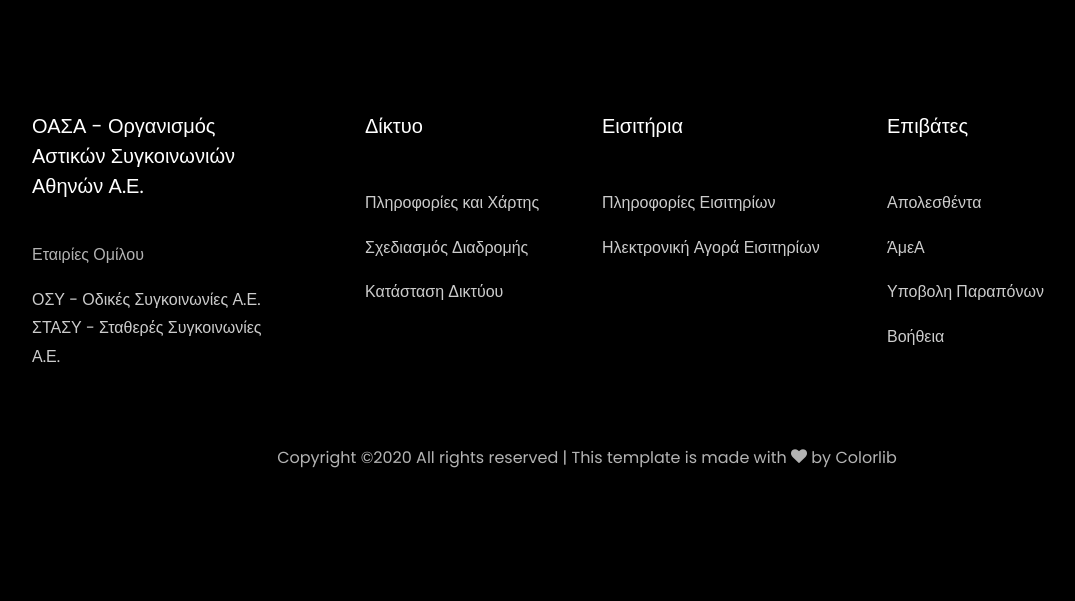
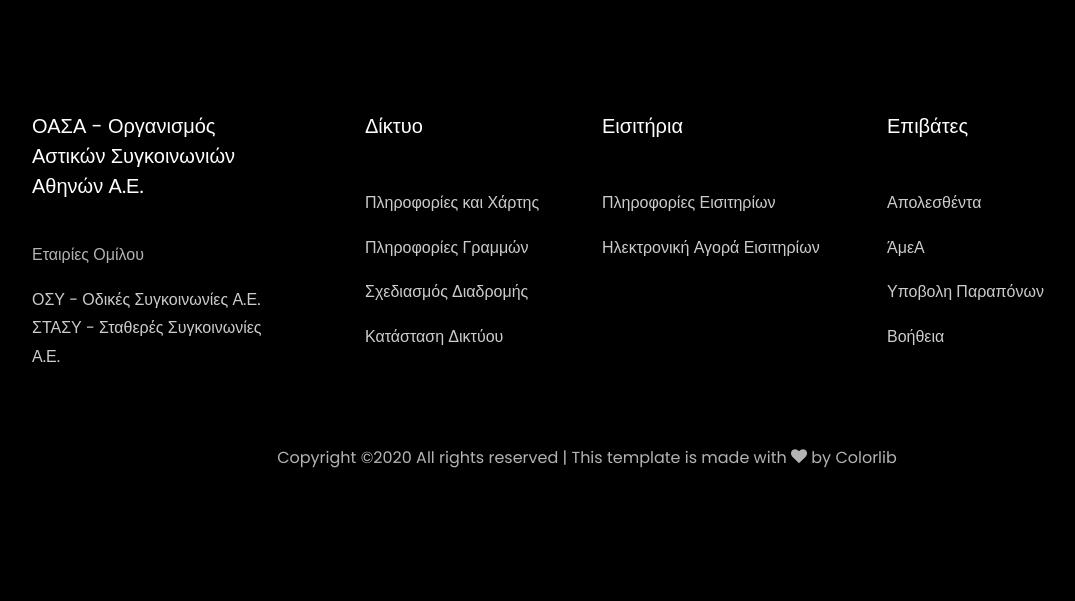
Before and after one commit to VasilisPoul/OASA-website-refactoring, a PHP site: page /tickets/info.php in a window 1280 px wide. Shown: the part 957-1558 px from the top of the page, without its empty margins (53-1128 px from the left). Run offline with PHP 8.4, Linux system fonts and the light colour scheme; data that the repository does not hold is empty; some libraries are stand-ins or nearby versions; some web fonts are replaced.

Commit message:
Update info.php

```diff
--- a/oasa/tickets/info.php
+++ b/oasa/tickets/info.php
@@ -185,6 +185,7 @@
               <h2 class="ftco-heading-2">Δίκτυο</h2>
               <ul class="list-unstyled">
                 <li><a href="../network/info.php" class="py-2 d-block">Πληροφορίες και Χάρτης</a></li>
+	        <li><a href="../network/line_info/lines.php" class="py-2 d-block">Πληροφορίες Γραμμών</a></li>
                 <li><a href="../network/journey_planner.php" class="py-2 d-block">Σχεδιασμός Διαδρομής</a></li>
                 <li><a href="../network/status.php" class="py-2 d-block">Κατάσταση Δικτύου</a></li>
               </ul>
```
